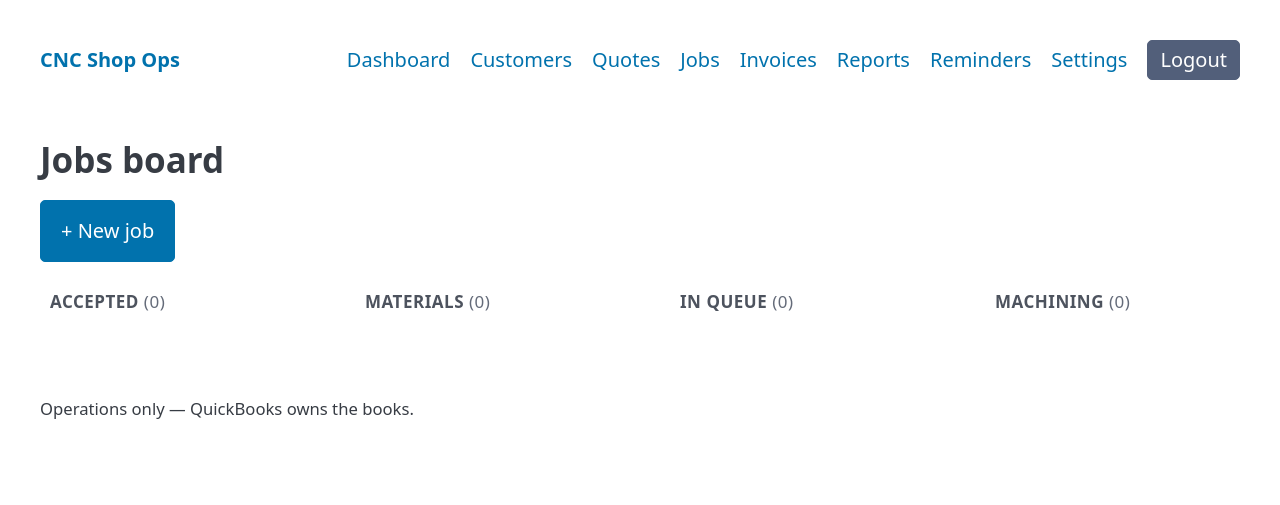
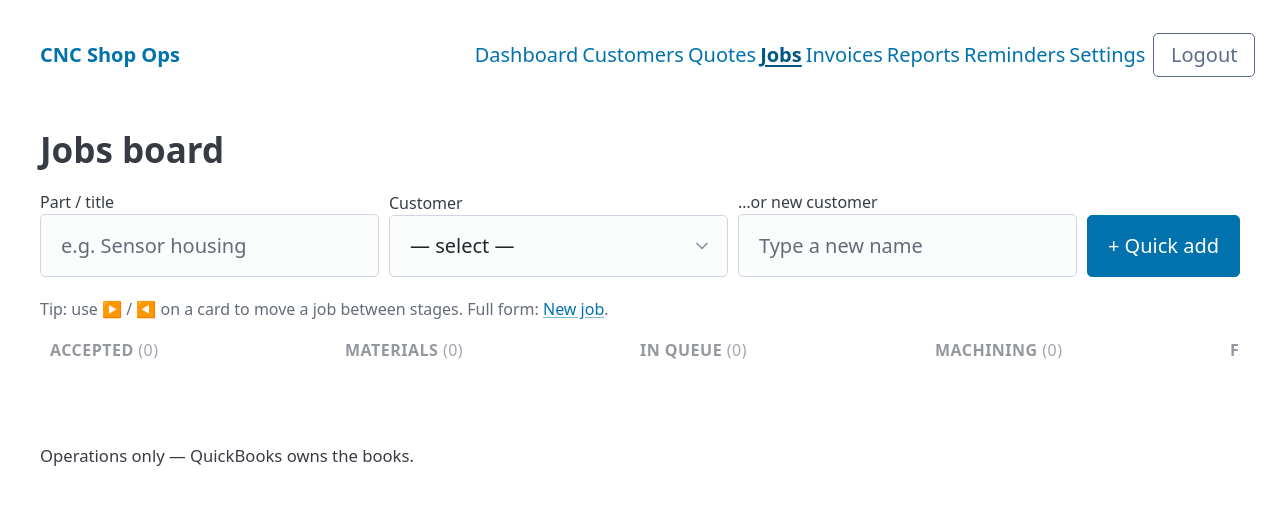
Before and after one commit to poetac/Shop-proc, a FastAPI app: page /jobs in a window 1280 px wide. Shown: the top 505 px of the page. Run offline with FastAPI, Linux system fonts and the light colour scheme; the visitor is signed in with stand-in values (Sample User, id 1); parts of the project's set-up code (start-up, migrations or seed data) failed here and were passed over.

Commit message:
Faster job setup + UX polish + shared helpers
Fixes a functional bug found by rendering the UI: the board's tap-to-move
buttons never showed because board() didn't pass manual_stages to the card
partial. The core kanban interaction now works from the board.

Fast job setup (the main ask):
- Quick-add row on the board: type a part + pick/þtype a customer -> new job in
  seconds without leaving the board.
- Inline new customer: type a name on the job form or quick-add and the
  customer is created on the fly (reusing an existing one with the same name).

UX polish:
- Brand no longer wraps to 3 lines; nav fits one row with active-page
  highlighting and hover states; readable on mobile.
- One-time flash messages (success/error/info) shown after every action via a
  reusable helper, replacing ad-hoc ?error= query params and per-route message
  dicts. Success confirmations on create/accept/pay/upload/delete.

Modularity for future expansion:
- app/logic/parsing.py centralizes parse_date/to_float (was duplicated across
  jobs/invoices/quotes routes).
- app/deps.py adds flash()/pop_flashes() and auto-injects flashes in render().
- CLAUDE.md documents the shared building blocks so future sessions reuse them.

Verified by rendering the app with Playwright (desktop + mobile) before/after.
Adds tests/test_ux.py (quick-add, inline customer, board move controls, flash
lifecycle, parsing helpers). 52 passing, 1 skipped.

Co-Authored-By: Claude Opus 4.8 <noreply@anthropic.com>
Claude-Session: https://claude.ai/code/session_01YDozkmHtwoE1rG5GMjPzzq

```diff
--- a/app/routes/jobs.py
+++ b/app/routes/jobs.py
@@ -14,9 +14,11 @@ from sqlmodel import Session, select
 
 from app import storage
 from app.db import get_session
-from app.deps import render
+from app.deps import flash, render
 from app.logic.jobs import JOB_FLOW, MANUAL_STAGES, can_manually_set, next_status, prev_status
-from app.models import Customer, Job, JobFile, JobStatus, Quote
+from app.logic.parsing import parse_date
+from app.models import Customer, Job, JobFile
+from app.routes.helpers import next_job_number
 
 router = APIRouter(prefix="/jobs", tags=["jobs"])
 
@@ -27,6 +29,7 @@ async def board(request: Request, session: Session = Depends(get_session)):
     columns = {status: [] for status in JOB_FLOW}
     for job in jobs:
         columns.setdefault(job.status, []).append(job)
+    customers = session.exec(select(Customer).order_by(Customer.name)).all()
     return render(
         "jobs/board.html",
         {
@@ -34,6 +37,9 @@ async def board(request: Request, session: Session = Depends(get_session)):
             "columns": columns,
             "flow": JOB_FLOW,
             "today": date.today(),
+            # Needed by the job-card partial so tap-to-move buttons render.
+            "manual_stages": MANUAL_STAGES,
+            "customers": customers,
         },
     )
 
@@ -60,46 +66,66 @@ async def new_job(
 @router.post("")
 async def create_job(
     request: Request,
-    customer_id: int = Form(...),
     title: str = Form(...),
+    customer_id: int | None = Form(None),
+    new_customer: str = Form(""),
     due_date: str = Form(""),
     notes: str = Form(""),
     production_notes: str = Form(""),
+    redirect: str = Form("detail"),
     session: Session = Depends(get_session),
 ):
-    from app.routes.helpers import next_job_number
+    customer = _resolve_customer(session, customer_id, new_customer)
+    if customer is None:
+        flash(request, "Pick a customer or type a new customer name.", "error")
+        return RedirectResponse(url="/jobs/new", status_code=303)
 
     job = Job(
-        customer_id=customer_id,
+        customer_id=customer.id,
         job_number=next_job_number(session),
         title=title,
-        due_date=_parse_date(due_date),
+        due_date=parse_date(due_date),
         notes=notes or None,
         production_notes=production_notes or None,
     )
     session.add(job)
     session.commit()
     session.refresh(job)
+    flash(request, f"Job {job.job_number} created for {customer.name}.")
+    if redirect == "board":
+        return RedirectResponse(url="/jobs", status_code=303)
     return RedirectResponse(url=f"/jobs/{job.id}", status_code=303)
+
+
+def _resolve_customer(
+    session: Session, customer_id: int | None, new_name: str
+) -> Customer | None:
+    """Find the selected customer, or create one from a typed name (reusing an
+    existing customer with the same name). Returns None if neither is given."""
+    new_name = (new_name or "").strip()
+    if new_name:
+        existing = session.exec(
+            select(Customer).where(Customer.name == new_name)
+        ).first()
+        if existing:
+            return existing
+        customer = Customer(name=new_name)
+        session.add(customer)
+        session.commit()
+        session.refresh(customer)
+        return customer
+    if customer_id:
+        return session.get(Customer, customer_id)
+    return None
 
 
 @router.get("/{job_id}")
 async def job_detail(
-    job_id: int,
-    request: Request,
-    error: str = "",
-    session: Session = Depends(get_session),
+    job_id: int, request: Request, session: Session = Depends(get_session)
 ):
     job = session.get(Job, job_id)
     if not job:
         return RedirectResponse(url="/jobs", status_code=303)
-    messages = {
-        "has_invoice": "Can't delete a job that has an invoice. Delete the "
-        "linked invoice first.",
-        "bad_file": "That file type isn't allowed. Use PDF, image, or CAD "
-        "(STEP/STL/DXF/DWG) files.",
-        "too_big": f"That file is too large (max {storage.MAX_BYTES // (1024 * 1024)} MB).",
-    }
     return render(
         "jobs/detail.html",
         {
@@ -107,7 +133,6 @@ async def job_detail(
             "job": job,
             "manual_stages": MANUAL_STAGES,
             "today": date.today(),
-            "error": messages.get(error),
         },
     )
 
@@ -135,6 +160,7 @@ async def edit_job(
 @router.post("/{job_id}")
 async def update_job(
     job_id: int,
+    request: Request,
     customer_id: int = Form(...),
     title: str = Form(...),
     due_date: str = Form(""),
@@ -147,11 +173,12 @@ async def update_job(
         return RedirectResponse(url="/jobs", status_code=303)
     job.customer_id = customer_id
     job.title = title
-    job.due_date = _parse_date(due_date)
+    job.due_date = parse_date(due_date)
     job.notes = notes or None
     job.production_notes = production_notes or None
     session.add(job)
     session.commit()
+    flash(request, f"Job {job.job_number} updated.")
     return RedirectResponse(url=f"/jobs/{job_id}", status_code=303)
 
 
@@ -181,21 +208,24 @@ async def move_job(
 
 
 @router.post("/{job_id}/delete")
-async def delete_job(job_id: int, session: Session = Depends(get_session)):
+async def delete_job(
+    job_id: int, request: Request, session: Session = Depends(get_session)
+):
     job = session.get(Job, job_id)
     if not job:
         return RedirectResponse(url="/jobs", status_code=303)
     # Block deletion while an invoice is linked (its job_id is NOT NULL, so the
     # delete would fail at the DB). Delete the invoice first if truly intended.
     if job.invoice:
-        return RedirectResponse(
-            url=f"/jobs/{job_id}?error=has_invoice", status_code=303
-        )
+        flash(request, "Can't delete a job that has an invoice. Delete the linked invoice first.", "error")
+        return RedirectResponse(url=f"/jobs/{job_id}", status_code=303)
     # Remove attachment bytes from disk before the file rows cascade-delete.
     for f in job.files:
         storage.delete_file(f.stored_path)
+    number = job.job_number
     session.delete(job)
     session.commit()
+    flash(request, f"Deleted job {number}.")
     return RedirectResponse(url="/jobs", status_code=303)
 
 
@@ -205,6 +235,7 @@ async def delete_job(job_id: int, session: Session = Depends(get_session)):
 @router.post("/{job_id}/files")
 async def upload_file(
     job_id: int,
+    request: Request,
     upload: UploadFile = File(...),
     session: Session = Depends(get_session),
 ):
@@ -214,10 +245,12 @@ async def upload_file(
 
     filename = upload.filename or "file"
     if not storage.is_allowed(filename):
-        return RedirectResponse(url=f"/jobs/{job_id}?error=bad_file", status_code=303)
+        flash(request, "That file type isn't allowed. Use PDF, image, or CAD (STEP/STL/DXF/DWG) files.", "error")
+        return RedirectResponse(url=f"/jobs/{job_id}", status_code=303)
 
     # Read in bounded chunks so an oversized upload can't exhaust memory: stop
-    # as soon as we exceed the cap (read one byte past to detect the overflow).
+    # as soon as we exceed the cap.
+    max_mb = storage.MAX_BYTES // (1024 * 1024)
     chunks: list[bytes] = []
     total = 0
     while True:
@@ -226,7 +259,8 @@ async def upload_file(
             break
         total += len(chunk)
         if total > storage.MAX_BYTES:
-            return RedirectResponse(url=f"/jobs/{job_id}?error=too_big", status_code=303)
+            flash(request, f"That file is too large (max {max_mb} MB).", "error")
+            return RedirectResponse(url=f"/jobs/{job_id}", status_code=303)
         chunks.append(chunk)
 
     data = b"".join(chunks)
@@ -234,6 +268,7 @@ async def upload_file(
         stored = storage.save_upload(job_id, filename, data)
         session.add(JobFile(job_id=job_id, filename=filename, stored_path=stored))
         session.commit()
+        flash(request, f"Attached {filename}.")
     return RedirectResponse(url=f"/jobs/{job_id}", status_code=303)
 
 
@@ -261,12 +296,3 @@ async def delete_file(
         session.delete(job_file)
         session.commit()
     return RedirectResponse(url=f"/jobs/{job_id}", status_code=303)
-
-
-def _parse_date(value: str) -> date | None:
-    if not value:
-        return None
-    try:
-        return date.fromisoformat(value)
-    except ValueError:
-        return None
--- a/app/static/app.css
+++ b/app/static/app.css
@@ -1,6 +1,22 @@
 /* Small custom styles on top of Pico.css. Keep it minimal. */
 
 .error { color: var(--pico-del-color, #b00020); }
+
+/* Navigation: keep the brand on one line; tighten links so the row fits. */
+.app-nav { flex-wrap: wrap; }
+.app-nav .brand { white-space: nowrap; }
+.app-nav ul:last-child { flex-wrap: wrap; justify-content: flex-end; gap: 0.1rem; }
+.app-nav ul:last-child li { padding: 0; }
+.app-nav ul:last-child a { padding: 0.3rem 0.55rem; border-radius: 0.4rem; }
+.app-nav ul:last-child a:hover { background: var(--pico-card-background-color); }
+.app-nav a[aria-current="page"] { font-weight: 700; text-decoration: underline; }
+.logout-btn { padding: 0.3rem 0.7rem; margin: 0 0 0 0.25rem; width: auto; }
+
+/* Flash messages (one-time, post-redirect). */
+.flash { padding: 0.6rem 0.9rem; border-radius: 0.5rem; margin: 0 0 1rem; }
+.flash-success { background: #e3f4e3; color: #1b6b1b; }
+.flash-error { background: #ffe0e0; color: #b00020; }
+.flash-info { background: #e6f0fb; color: #17466e; }
 
 /* Status flags (visual only in v1) — overdue red, due-soon amber. */
 .flag { font-size: 0.75rem; font-weight: 600; padding: 0.1rem 0.45rem; border-radius: 0.5rem; }
@@ -8,11 +24,21 @@
 .flag-due-soon { background: #fff3d6; color: #8a6d00; }
 .flag-ok { background: #e3f4e3; color: #1b6b1b; }
 
-/* Kanban board: horizontal scroll on small screens (mobile-friendly). */
-.board { display: flex; gap: 0.75rem; overflow-x: auto; padding-bottom: 1rem; }
-.board-col { flex: 0 0 15rem; min-width: 15rem; background: var(--pico-card-background-color); border-radius: 0.5rem; padding: 0.5rem; }
-.board-col h4 { font-size: 0.85rem; margin-bottom: 0.5rem; text-transform: uppercase; letter-spacing: 0.03em; }
+/* Kanban board: horizontal scroll (mobile-friendly), with scroll-snap so
+   columns click into place on touch. */
+.board { display: flex; gap: 0.75rem; overflow-x: auto; padding-bottom: 1rem; scroll-snap-type: x proximity; }
+.board-col { flex: 0 0 14rem; min-width: 14rem; background: var(--pico-card-background-color); border-radius: 0.5rem; padding: 0.5rem; scroll-snap-align: start; }
+.board-col.is-empty { opacity: 0.6; }
+.board-col h4 { font-size: 0.8rem; margin-bottom: 0.5rem; text-transform: uppercase; letter-spacing: 0.03em; }
 .board-col .count { color: var(--pico-muted-color); font-weight: 400; }
+.board-hint { color: var(--pico-muted-color); font-size: 0.8rem; margin: 0 0 0.5rem; }
+
+/* Quick-add: compact inline job creation on the board. */
+.quick-add { display: grid; grid-template-columns: 1fr 1fr 1fr auto; gap: 0.5rem; align-items: end; margin-bottom: 1rem; }
+.quick-add label { margin: 0; font-size: 0.8rem; }
+.quick-add input, .quick-add select { margin: 0; }
+.quick-add button { margin: 0; white-space: nowrap; }
+@media (max-width: 700px) { .quick-add { grid-template-columns: 1fr 1fr; } }
 
 .job-card { background: var(--pico-background-color); border: 1px solid var(--pico-muted-border-color); border-radius: 0.4rem; padding: 0.5rem; margin-bottom: 0.5rem; }
 .job-card h5 { margin: 0 0 0.25rem; font-size: 0.95rem; }
--- a/app/templates/base.html
+++ b/app/templates/base.html
@@ -9,29 +9,33 @@
   <link rel="stylesheet" href="/static/app.css">
 </head>
 <body>
+  {% set p = request.url.path if request else "" %}
   <header class="container">
-    <nav>
+    <nav class="app-nav">
       <ul>
-        <li><strong><a href="/" class="brand">CNC Shop Ops</a></strong></li>
+        <li><strong><a href="/" class="brand">CNC&nbsp;Shop&nbsp;Ops</a></strong></li>
       </ul>
       <ul>
-        <li><a href="/">Dashboard</a></li>
-        <li><a href="/customers">Customers</a></li>
-        <li><a href="/quotes">Quotes</a></li>
-        <li><a href="/jobs">Jobs</a></li>
-        <li><a href="/invoices">Invoices</a></li>
-        <li><a href="/reports">Reports</a></li>
-        <li><a href="/reminders">Reminders</a></li>
-        <li><a href="/settings">Settings</a></li>
+        <li><a href="/" {% if p == "/" %}aria-current="page"{% endif %}>Dashboard</a></li>
+        <li><a href="/customers" {% if p.startswith("/customers") %}aria-current="page"{% endif %}>Customers</a></li>
+        <li><a href="/quotes" {% if p.startswith("/quotes") %}aria-current="page"{% endif %}>Quotes</a></li>
+        <li><a href="/jobs" {% if p.startswith("/jobs") %}aria-current="page"{% endif %}>Jobs</a></li>
+        <li><a href="/invoices" {% if p.startswith("/invoices") %}aria-current="page"{% endif %}>Invoices</a></li>
+        <li><a href="/reports" {% if p.startswith("/reports") %}aria-current="page"{% endif %}>Reports</a></li>
+        <li><a href="/reminders" {% if p.startswith("/reminders") %}aria-current="page"{% endif %}>Reminders</a></li>
+        <li><a href="/settings" {% if p.startswith("/settings") %}aria-current="page"{% endif %}>Settings</a></li>
         <li>
           <form method="post" action="/logout" style="margin:0;display:inline;">
-            <button type="submit" class="secondary" style="padding:0.2rem 0.6rem;margin:0;">Logout</button>
+            <button type="submit" class="secondary outline logout-btn">Logout</button>
           </form>
         </li>
       </ul>
     </nav>
   </header>
   <main class="container">
+    {% for f in flashes %}
+    <p class="flash flash-{{ f.category }}" role="status">{{ f.message }}</p>
+    {% endfor %}
     {% block content %}{% endblock %}
   </main>
   <footer class="container">
--- a/app/templates/customers/detail.html
+++ b/app/templates/customers/detail.html
@@ -5,8 +5,6 @@
   <h2>{{ customer.name }}</h2>
   <p>{{ customer.company or "" }}</p>
 </hgroup>
-
-{% if error %}<p role="alert" class="error">{{ error }}</p>{% endif %}
 
 <div class="inline-actions">
   <a href="/customers/{{ customer.id }}/edit" role="button" class="secondary">Edit</a>
--- a/app/templates/jobs/board.html
+++ b/app/templates/jobs/board.html
@@ -2,11 +2,30 @@
 {% block title %}Jobs board · CNC Shop Ops{% endblock %}
 {% block content %}
 <h2>Jobs board</h2>
-<p><a href="/jobs/new" role="button">+ New job</a></p>
+
+<form method="post" action="/jobs" class="quick-add">
+  <input type="hidden" name="redirect" value="board">
+  <label>Part / title
+    <input type="text" name="title" placeholder="e.g. Sensor housing" required>
+  </label>
+  <label>Customer
+    <select name="customer_id">
+      <option value="">— select —</option>
+      {% for c in customers %}
+      <option value="{{ c.id }}">{{ c.name }}{% if c.company %} ({{ c.company }}){% endif %}</option>
+      {% endfor %}
+    </select>
+  </label>
+  <label>…or new customer
+    <input type="text" name="new_customer" placeholder="Type a new name">
+  </label>
+  <button type="submit">+ Quick add</button>
+</form>
+<p class="board-hint">Tip: use ▶ / ◀ on a card to move a job between stages. Full form: <a href="/jobs/new">New job</a>.</p>
 
 <div class="board">
   {% for status in flow %}
-  <div class="board-col">
+  <div class="board-col {% if not columns[status] %}is-empty{% endif %}">
     <h4>{{ status.value }} <span class="count">({{ columns[status] | length }})</span></h4>
     {% for job in columns[status] %}
       {% include "partials/job_card.html" %}
--- a/app/templates/jobs/detail.html
+++ b/app/templates/jobs/detail.html
@@ -5,8 +5,6 @@
   <h2>{{ job.title }}</h2>
   <p>{{ job.job_number }} · Status: <strong>{{ job.status.value }}</strong></p>
 </hgroup>
-
-{% if error %}<p role="alert" class="error">{{ error }}</p>{% endif %}
 
 <div class="inline-actions">
   <a href="/jobs/{{ job.id }}/edit" role="button" class="secondary">Edit</a>
```
Also changed, not shown: CLAUDE.md (+6 -0 lines), app/deps.py (+19 -2 lines), app/logic/parsing.py (added, +26 -0 lines), app/routes/customers.py (+12 -14 lines), app/routes/invoices.py (+10 -14 lines), app/routes/quotes.py (+7 -11 lines), app/templates/jobs/form.html (+7 -2 lines), tests/test_ux.py (added, +90 -0 lines).
